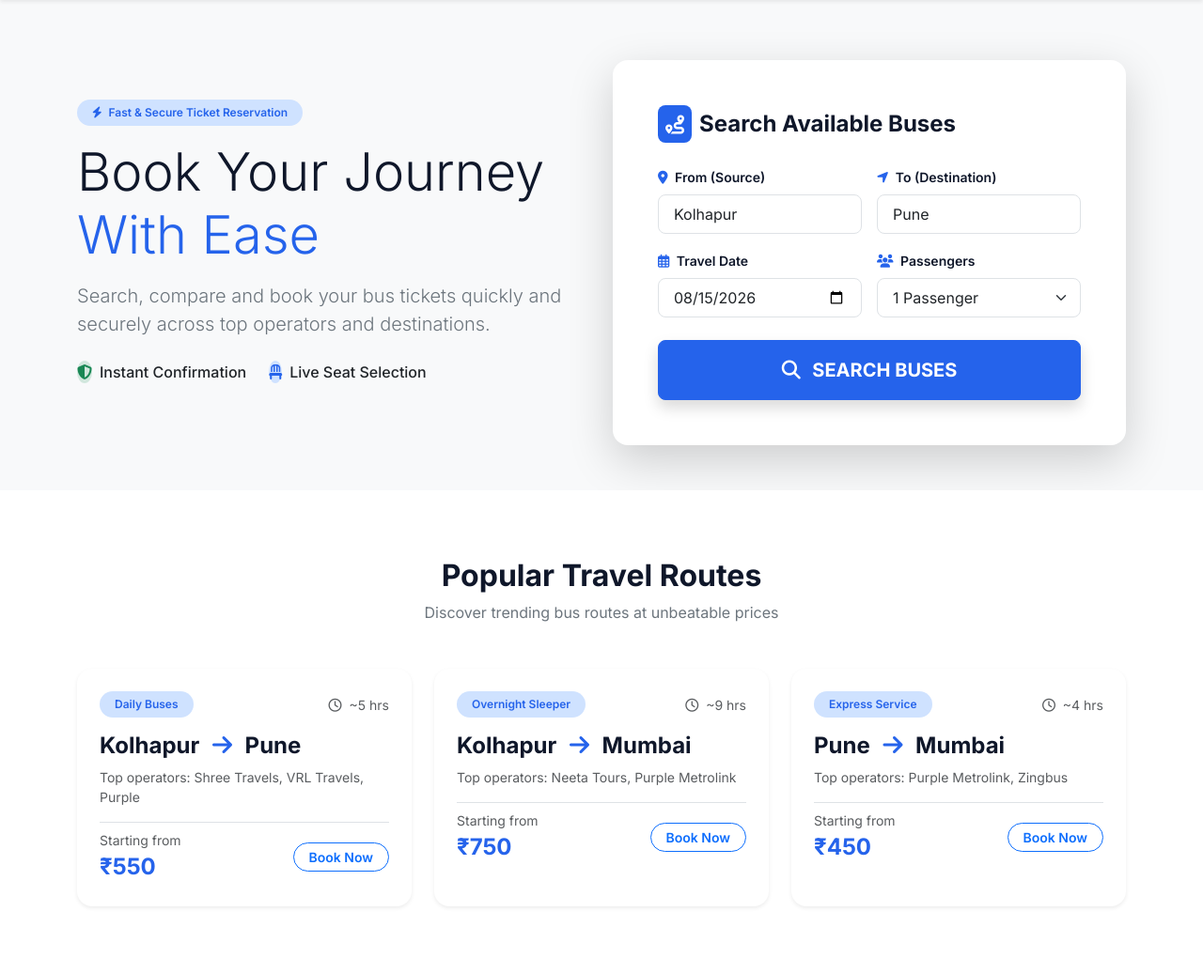
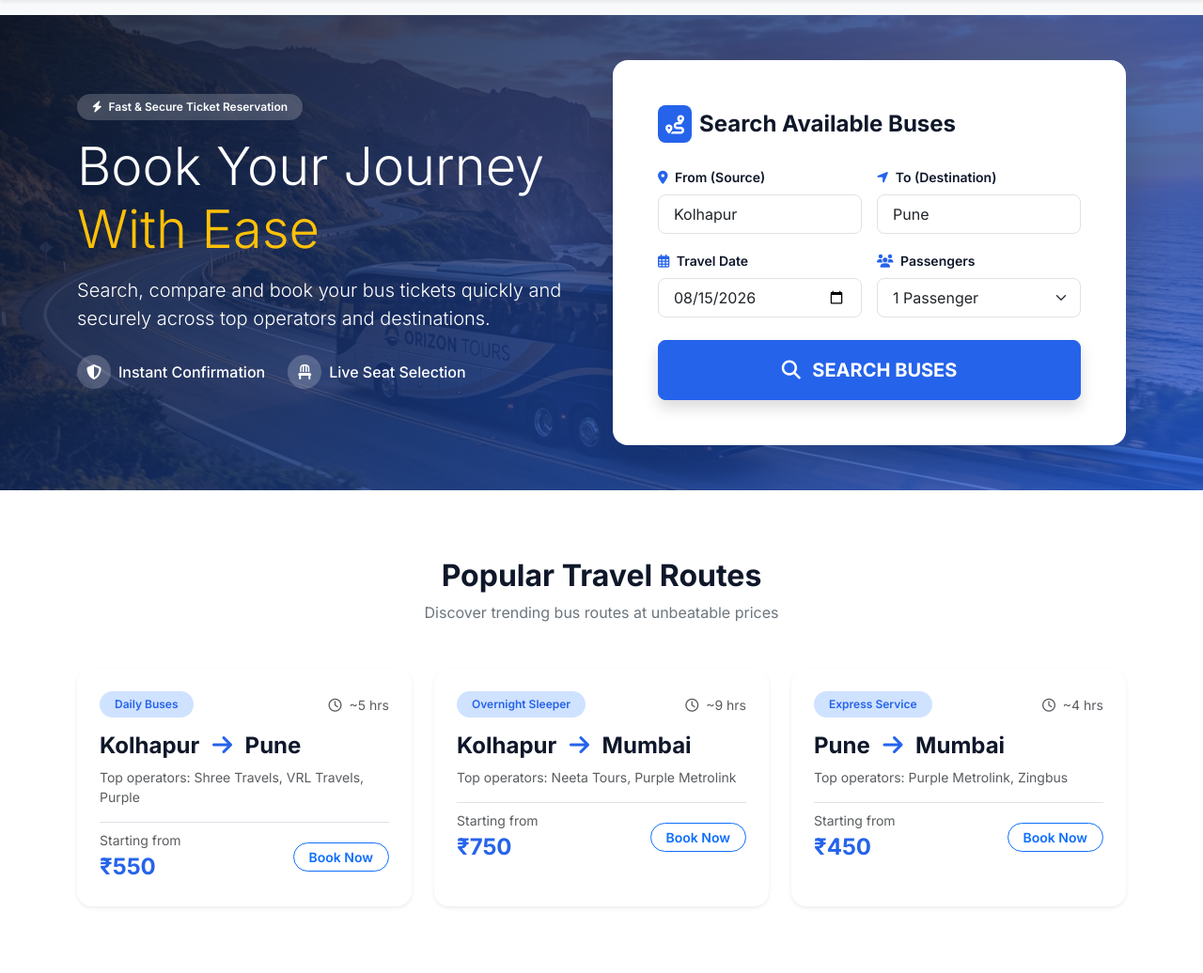
Before and after one commit to ajaytupare/bus-ticket-booking-system, a Flask app: page / in a window 1280 px wide. Shown: the part 62-1098 px from the top of the page at 94% size. Run offline with Flask 3, Linux system fonts and the light colour scheme; data comes from the database, SQL or seed files in the repository; both versions use the stored data as it was after the commit.

Commit message:
Added background hero image and glassmorphism overlay to homepage

```diff
--- a/static/css/style.css
+++ b/static/css/style.css
@@ -19,6 +19,35 @@ body {
 /* Custom Colors & Utilities */
 .bg-slate {
     background-color: var(--dark-slate) !important;
+}
+
+/* Homepage Hero Section Background Image */
+.hero-section {
+    background: linear-gradient(135deg, rgba(15, 23, 42, 0.85) 0%, rgba(37, 99, 235, 0.75) 100%),
+                url('../images/hero_bus_bg.jpg') center/cover no-repeat;
+    color: #ffffff;
+    padding: 80px 0;
+}
+
+.hero-section h1, .hero-section p.lead, .hero-section .hero-text-white {
+    color: #ffffff !important;
+}
+
+.hero-section .badge-hero {
+    background-color: rgba(255, 255, 255, 0.2) !important;
+    color: #ffffff !important;
+    backdrop-filter: blur(8px);
+}
+
+.hero-section .feature-icon-glass {
+    background-color: rgba(255, 255, 255, 0.2) !important;
+    color: #ffffff !important;
+    width: 36px;
+    height: 36px;
+    display: inline-flex;
+    align-items: center;
+    justify-content: center;
+    border-radius: 50%;
 }
 
 .text-slate {
--- a/templates/index.html
+++ b/templates/index.html
@@ -8,27 +8,27 @@
     <div class="container position-relative z-2">
         <div class="row align-items-center gy-5">
             <div class="col-lg-6 text-center text-lg-start">
-                <span class="badge bg-primary-subtle text-primary-custom px-3 py-2 rounded-pill fw-semibold mb-3">
+                <span class="badge badge-hero px-3 py-2 rounded-pill fw-semibold mb-3">
                     <i class="fa-solid fa-bolt me-1"></i> Fast & Secure Ticket Reservation
                 </span>
-                <h1 class="display-4 fw-extrabold text-slate mb-3">
-                    Book Your Journey <br><span class="text-primary-custom">With Ease</span>
+                <h1 class="display-4 fw-extrabold mb-3">
+                    Book Your Journey <br><span class="text-warning">With Ease</span>
                 </h1>
-                <p class="lead text-secondary mb-4">
+                <p class="lead mb-4">
                     Search, compare and book your bus tickets quickly and securely across top operators and destinations.
                 </p>
                 <div class="d-flex flex-wrap justify-content-center justify-content-lg-start gap-4 mb-4">
                     <div class="d-flex align-items-center gap-2">
-                        <div class="feature-icon bg-success-subtle text-success rounded-circle">
+                        <div class="feature-icon-glass">
                             <i class="fa-solid fa-shield-halved"></i>
                         </div>
-                        <span class="fw-medium text-dark">Instant Confirmation</span>
+                        <span class="fw-medium hero-text-white">Instant Confirmation</span>
                     </div>
                     <div class="d-flex align-items-center gap-2">
-                        <div class="feature-icon bg-primary-subtle text-primary-custom rounded-circle">
+                        <div class="feature-icon-glass">
                             <i class="fa-solid fa-chair"></i>
                         </div>
-                        <span class="fw-medium text-dark">Live Seat Selection</span>
+                        <span class="fw-medium hero-text-white">Live Seat Selection</span>
                     </div>
                 </div>
             </div>
```
Also changed, not shown: bus_ticket_booking.db, static/images/hero_bus_bg.jpg (added).
